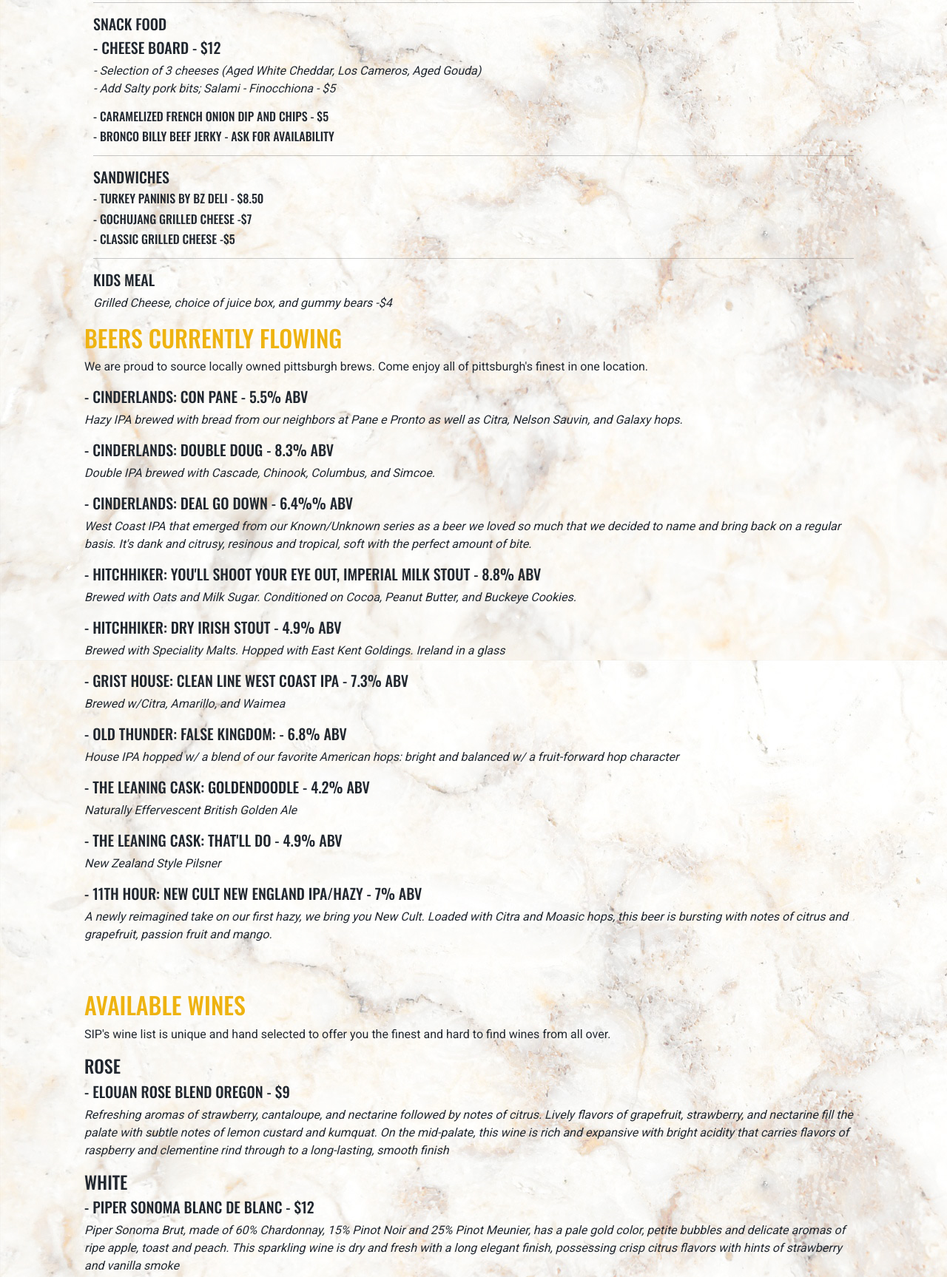
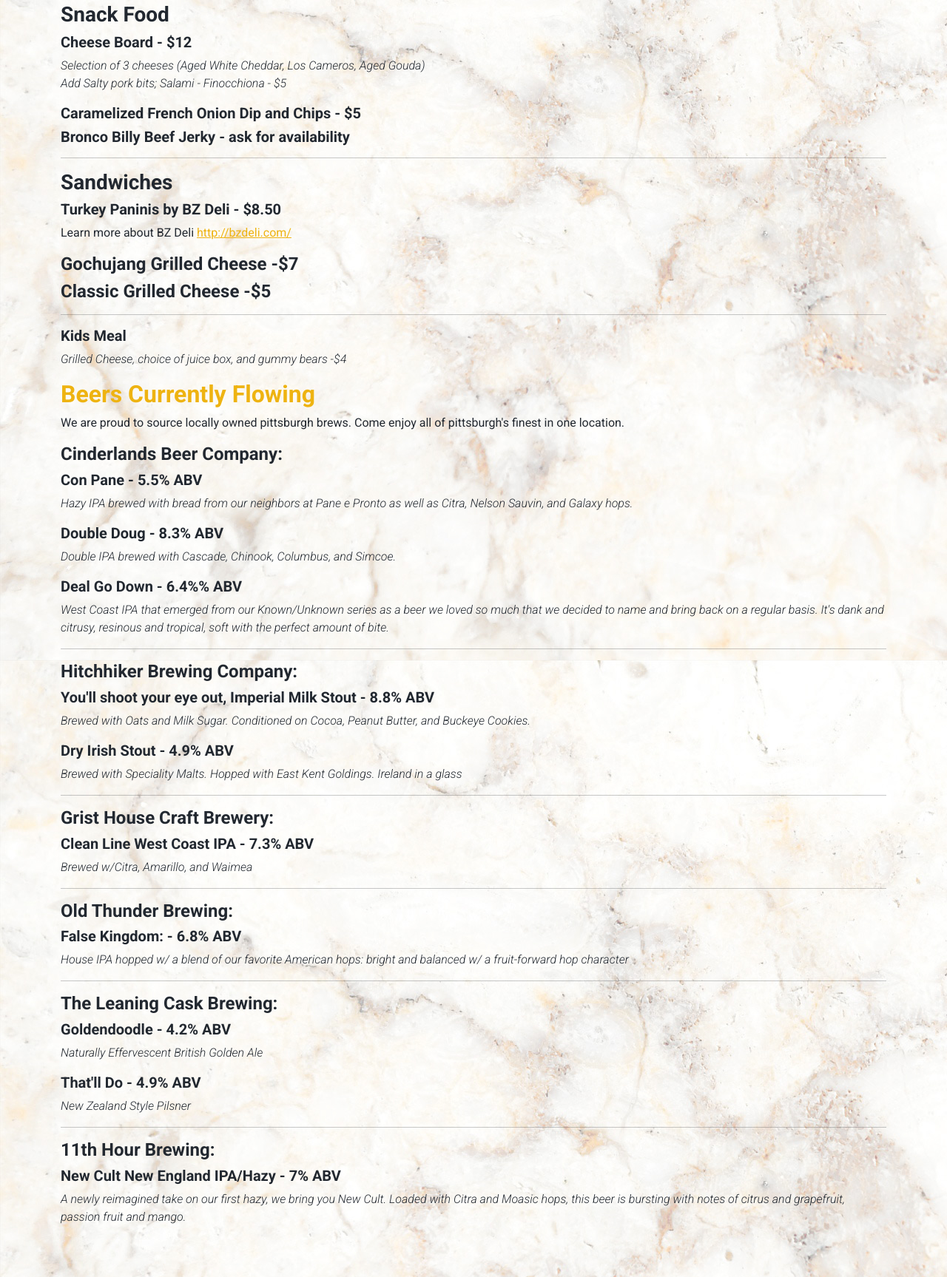
Before and after one commit to mriccelli75/sip_taproom, a website: page index.html in a window 1280 px wide. Shown: the part 1073-2800 px from the top of the page at 74% size. Drawn offline with nearby package versions, Linux system fonts and the light colour scheme.

Commit message:
typography clean up

```diff
--- a/index.html
+++ b/index.html
@@ -29,7 +29,7 @@
 <body>
   <div class="alert alert-primary fixed-top shadow business-alert alert-dismissible fade show" role="alert">
     <div class="container">
-      <h5>Join us every Thursday for Last Call Trivia. The fun begins at 6:30pm. Come enjoy our finest local beers and pizza from our friends at Upper Crust.</h5>
+      <p>Join us every Thursday for Last Call Trivia. The fun begins at 6:30pm. Come enjoy our finest local beers and pizza from our friends at Upper Crust.</p>
       <button type="button" class="btn-close" data-bs-dismiss="alert" aria-label="Close"><svg
           xmlns="http://www.w3.org/2000/svg" width="40" height="40" fill="#ffffff" class="bi bi-x" viewBox="0 0 16 16">
           <path
@@ -100,6 +100,7 @@
           </div>
         </div>
       </div>
+      </div>
       <div class="container">
         <div class="row mt-5">
           <div class="col-md-12">
@@ -110,29 +111,30 @@
                   service along with the same great taste of our wonderful local beers and featured wines.</p>
               </div>
               <div class="content-body">
-                <hr>
-                <h5>Snack Food</h5>
 
-                <h5>- Cheese Board - $12</h5>
-                <p class="menu-subtext">- Selection of 3 cheeses (Aged White Cheddar, Los Cameros, Aged Gouda)<br />
-                  - Add Salty pork bits; Salami - Finocchiona - $5
+                <h3>Snack Food</h3>
+
+                <h5>Cheese Board - $12</h5>
+                <p class="menu-subtext">Selection of 3 cheeses (Aged White Cheddar, Los Cameros, Aged Gouda)<br />
+                 Add Salty pork bits; Salami - Finocchiona - $5
                 </p>
-                <h6>- Caramelized French Onion Dip and Chips - $5</h6>
-                <h6>- Bronco Billy Beef Jerky - ask for availability</h6>
+                <h5>Caramelized French Onion Dip and Chips - $5</h5>
+                <h5>Bronco Billy Beef Jerky - ask for availability</h5>
 
                 <!-- <h6>- “Cold” Sang Tung Style Wings (Sunday special only)</h6> -->
                 <hr>
-                <h5>Sandwiches</h5>
+                <h3>Sandwiches</h3>
 
                 <!-- <h6>“Cold” Nashville Chicken Sandwich -$10</h6> -->
                 <!-- <h6>Hot Dog -$2</h6>
                 <h6>Nachos -$3</h6> -->
 
-                <h6>- Turkey Paninis by BZ deli - $8.50</h6>
+                <h5>Turkey Paninis by BZ Deli - $8.50</h5>
+                <p>Learn more about BZ Deli <a href="http://bzdeli.com/" target="_blank"> http://bzdeli.com/</a></p>
 
-                <h6>- Gochujang Grilled Cheese -$7</h6>
+                <h4>Gochujang Grilled Cheese -$7</h4>
 
-                <h6>- Classic Grilled Cheese -$5</h6>
+                <h4>Classic Grilled Cheese -$5</h4>
                 <hr>
                 <!-- <h5>Seasonal Salad</h5>
                   <h6> Fall Cranberry Walnut Salad -$9</h6>
@@ -146,6 +148,9 @@
           </div>
         </div>
       </div>
+      <div class="container">
+
+
       <div class="row">
         <!-- <div class="col-md-6 mb-5">
         <div class="photo-bx--left">
@@ -165,37 +170,47 @@
               <!-- <span class="badge bg-dark mb-1">Coming Soon</span> -->
               <!-- <h5>- Cinderlands: Lil Cinder American Light Lager - 4.2% ABV</h5>
               <p class="menu-subtext">Pours clear golden, sugar white head dissipates to a hint of lacing.</p> -->
-              <h5>- Cinderlands: Con Pane - 5.5% ABV</h5>
+              <h4>Cinderlands Beer Company: </h4>
+              <h5>Con Pane - 5.5% ABV</h5>
               <p class="menu-subtext">Hazy IPA brewed with bread from our neighbors at Pane e Pronto as well as Citra, Nelson Sauvin, and Galaxy hops.</p>
-              <h5>- Cinderlands: Double Doug  - 8.3% ABV</h5>
+              <h5>Double Doug  - 8.3% ABV</h5>
               <p class="menu-subtext">Double IPA brewed with Cascade, Chinook, Columbus, and Simcoe.</p>
-              <h5>- Cinderlands: Deal Go Down  - 6.4%% ABV</h5>
+              <h5>Deal Go Down  - 6.4%% ABV</h5>
               <p class="menu-subtext">West Coast IPA that emerged from our Known/Unknown series as a beer we loved so much that we decided to name and bring back on a regular basis. It's dank and citrusy, resinous and tropical, soft with the perfect amount of bite. </p>
-              <!-- <hr> -->
-              <h5>- Hitchhiker: You'll shoot your eye out, Imperial Milk Stout - 8.8% ABV</h5>
+              <hr>
+              <h4>Hitchhiker Brewing Company:</h4>
+              <h5>You'll shoot your eye out, Imperial Milk Stout - 8.8% ABV</h5>
               <p class="menu-subtext">Brewed with Oats and Milk Sugar. Conditioned on Cocoa, Peanut Butter, and Buckeye
                 Cookies.</p>
-              <h5>- Hitchhiker: Dry Irish Stout  - 4.9% ABV</h5>
+              <h5>Dry Irish Stout  - 4.9% ABV</h5>
               <p class="menu-subtext">Brewed with Speciality Malts. Hopped with East Kent Goldings. Ireland in a glass</p>
-              <h5>- Grist House: Clean Line West Coast IPA - 7.3% ABV</h5>
+              <hr>
+              <h4>Grist House Craft Brewery:</h4>
+              <h5>Clean Line West Coast IPA - 7.3% ABV</h5>
               <p class="menu-subtext">Brewed w/Citra, Amarillo, and Waimea</p>
               <!-- <h5>- Old Thunder: Forever Bright - 4.8% abv</h5>
               <p class="menu-subtext">Our Pilsner brewed with European barley and a blend of German and Czech hops. 100% naturally-carbonated and conditioned.
                 Expect crisp notes of citrus and fresh herbs.</p> -->
-              <h5>- Old Thunder: False Kingdom:  - 6.8% ABV</h5>
-              <p class="menu-subtext">House IPA hopped w/ a blend of our favorite American hops: bright and balanced w/ a fruit-forward hop
-                character</p>
-              <h5>- The Leaning Cask: Goldendoodle -  4.2% ABV</h5>
+                <hr>
+              <h4>Old Thunder Brewing:</h4>
+              <h5>False Kingdom:  - 6.8% ABV</h5>
+              <p class="menu-subtext">House IPA hopped w/ a blend of our favorite American hops: bright and balanced w/ a fruit-forward hop character</p>
+              <hr>
+              <h4>The Leaning Cask Brewing:</h4>
+              <h5>Goldendoodle -  4.2% ABV</h5>
               <p class="menu-subtext">Naturally Effervescent British Golden Ale</p>
-              <h5>- The Leaning Cask: That'll Do -  4.9% ABV</h5>
+              <h5>That'll Do -  4.9% ABV</h5>
               <p class="menu-subtext">New Zealand Style Pilsner</p>
-              <h5>- 11th Hour: New Cult New England IPA/Hazy -  7% ABV</h5>
+              <hr>
+              <h4>11th Hour Brewing:</h4>
+              <h5>New Cult New England IPA/Hazy -  7% ABV</h5>
               <p class="menu-subtext">A newly reimagined take on our first hazy, we bring you New Cult. Loaded with Citra and Moasic hops, this beer is bursting with notes of citrus and grapefruit, passion fruit and mango. </p>
 
             </div>
           </div>
         </div>
       </div>
+    </div>
     </div>
     <div class="container">
       <div class="row mt-5">
@@ -210,50 +225,49 @@
           <div class="content wines">
             <div class="content-header">
               <h2>Available Wines</h2>
-              <p>SIP's wine list is unique and hand selected to offer you the finest and hard to find wines from all
-                over.</p>
+              <p>We pride ourselves in selecting the harder to find wines so that we can offer you a unique experience when you order wines from our menu.</p>
             </div>
             <div class="content-body">
               <h4>Rose</h4>
-              <h5>- Elouan Rose Blend Oregon - $9</h5>
+              <h5>Elouan Rose Blend Oregon - $9</h5>
               <p class="menu-subtext">Refreshing aromas of strawberry, cantaloupe, and nectarine followed by notes of
                 citrus. Lively flavors of grapefruit, strawberry, and nectarine fill the palate with subtle notes of
                 lemon custard and kumquat. On the mid-palate, this wine is rich and expansive with bright acidity that
                 carries flavors of raspberry and clementine rind through to a long-lasting, smooth finish</span></p>
               <h4>White</h4>
-              <h5>- Piper Sonoma Blanc de Blanc - $12</h5>
+              <h5>Piper Sonoma Blanc de Blanc - $12</h5>
               <p class="menu-subtext">Piper Sonoma Brut, made of 60% Chardonnay, 15% Pinot Noir and 25% Pinot Meunier,
                 has a pale gold color, petite bubbles and delicate aromas of ripe apple, toast and peach. This sparkling
                 wine is dry and fresh with a long elegant finish, possessing crisp citrus flavors with hints of
                 strawberry and vanilla smoke</p>
-              <h5>- Mason Cellars, Sauvignon Blanc Napa Valley - $10</h5>
+              <h5>Mason Cellars, Sauvignon Blanc Napa Valley - $10</h5>
               <p class="menu-subtext">Our Sauvignon Blanc greets the nose with tropical fruit, figs, and honey. The
                 palate offers creamy pear and fig flavors before giving way to a long, bright finish with hints of
                 grapefruit.</p>
-              <h5>- The Hess Collection, Chardonnay Shirtail Rances Monterey County - $9</h5>
+              <h5>The Hess Collection, Chardonnay Shirtail Rances Monterey County - $9</h5>
               <p class="menu-subtext">This elegant wine is rich with complex flavors of pear, apple, grapefruit, crisp,
                 mild acidity, oak and vanilla.</p>
-              <h5>- Montinore Estate, Pinot Gris Willamette Valley - $10</h5>
+              <h5>Montinore Estate, Pinot Gris Willamette Valley - $10</h5>
               <p class="menu-subtext">This dry style Pino Gris begins with aromatics of bright citrus and tropical fruit
                 that lead to a firm foundation of apple, mango and a hint of savory and spice on the palate, finish
                 crisp and bright.</p>
               <h4>Reds</h4>
-              <h5>- Josh Cellars Cabernet Sauvignon - $10</h5>
+              <h5>Josh Cellars Cabernet Sauvignon - $10</h5>
               <p class="menu-subtext">The bouquet is rich with dark fruits, cinnamon, clove and subtle oak aromas. The
                 wine is juicy on the palate with black cherries and blackcurrant flavors prominent, accented by delicate
                 vanilla flavors and toasty oak, finishing long with round, soft tannins.</p>
-              <h5>- Viberti Barbera d'Alba La Gemella - $11</h5>
+              <h5>Viberti Barbera d'Alba La Gemella - $11</h5>
               <p class="menu-subtext">The plant of a new vineyard with a higher plant density is born. The goal, then
                 achieved over time is a wine with a great concentration, a particular amiability and a nose with a clear
                 and intense red fruit. The acidity that accompanies the concentration makes the wine extremely elegant
                 and fascinating.</p>
-              <h5>- The Calling Visionary Red - $12</h5>
+              <h5>The Calling Visionary Red - $12</h5>
               <p class="menu-subtext">74% Cabernet Sauvignon 21% Malbec 5% Petit Sirah
                 Bold and inviting, the nose offers compelling layers of dark black fruit with nuances of coffee,
                 chocolate and brown spice. The palate is rich and concentrated, with flavors of ripe blackberry and
                 blueberry that marry elegantly with notes of vanilla, cedar and dark toffee. Soft yet with a tension and
                 firm tannins.</p>
-              <h5>- Montinore Estate Of The Hills Pinot Noir Williamette Valley 2018 - $12</h5>
+              <h5>Montinore Estate Of The Hills Pinot Noir Williamette Valley 2018 - $12</h5>
               <p class="menu-subtext">Established in 1982, Montinore Estate is the largest producer of certified estate
                 wines made from Biodynamic® grapes in the country. With our 200-acre Demeter Certified Biodynamic® and
                 Stellar Certified Organic vineyard located in north Willamette Valley in Oregon, we focus on producing
@@ -263,7 +277,7 @@
               <!-- <h5>- Artezin Wines, Zinfandel Mendocino County (2017) - $12</h5> -->
               <!-- <p class="menu-subtext">Artezine Zinfandel is instantly recognizable as a classic, fruit-forward, Zinny
                 Zin. This signature style offers a full-bodied wine with round tannins and momderate alcohol.</p>-->
-              <h5>- La Quercia Montepulciano - $10</h5>
+              <h5>La Quercia Montepulciano - $10</h5>
               <p class="menu-subtext">Concentrated black cherry. Chocolate / caramel on the nose with a bit of musk or
                 smoke.</p>
 
--- a/scss/components/_typography.scss
+++ b/scss/components/_typography.scss
@@ -1,9 +1,10 @@
-@import url('https://fonts.googleapis.com/css2?family=Oswald:wght@200;300;400;500&family=Roboto&display=swap');
-
+// @import url('https://fonts.googleapis.com/css2?family=Oswald:wght@200;300;400;500&family=Roboto&display=swap');
+@import url('https://fonts.googleapis.com/css2?family=Roboto:ital,wght@0,400;0,500;0,700;1,300&display=swap');
 h1,h2,h3,h4,h5,h6 {
     font-family: $headline-font;
     color: $dark-gray;
-    text-transform: uppercase;
+    text-transform: normal;
+    font-weight: 700;
 }
 p, span, a {
    font-family: $paragraph-font;
--- a/scss/components/_variables.scss
+++ b/scss/components/_variables.scss
@@ -9,5 +9,5 @@
 
 
 //BRAND FONTS
-$headline-font: 'Oswald', sans-serif;
+$headline-font: 'Roboto', sans-serif;
 $paragraph-font: 'Roboto', sans-serif;
--- a/scss/sections/_menu.scss
+++ b/scss/sections/_menu.scss
@@ -83,9 +83,9 @@
     p.menu-subtext {
         font-style: italic;
     }
-    .content.wines,
-    .content.beers {
-        padding-right: 2rem;
-        padding-left: 2rem;
-    }
+    // .content.wines,
+    // .content.beers {
+    //     padding-right: 2rem;
+    //     padding-left: 2rem;
+    // }
 }
--- a/scss/sections/_navbar.scss
+++ b/scss/sections/_navbar.scss
@@ -58,7 +58,7 @@
     border: none;
     border-radius: 0;
 
-    h5 {
+    p {
         color: white;
         letter-spacing: .04em;
         text-transform: none;
```
Also changed, not shown: assets/css/style.css, 1 other file.
